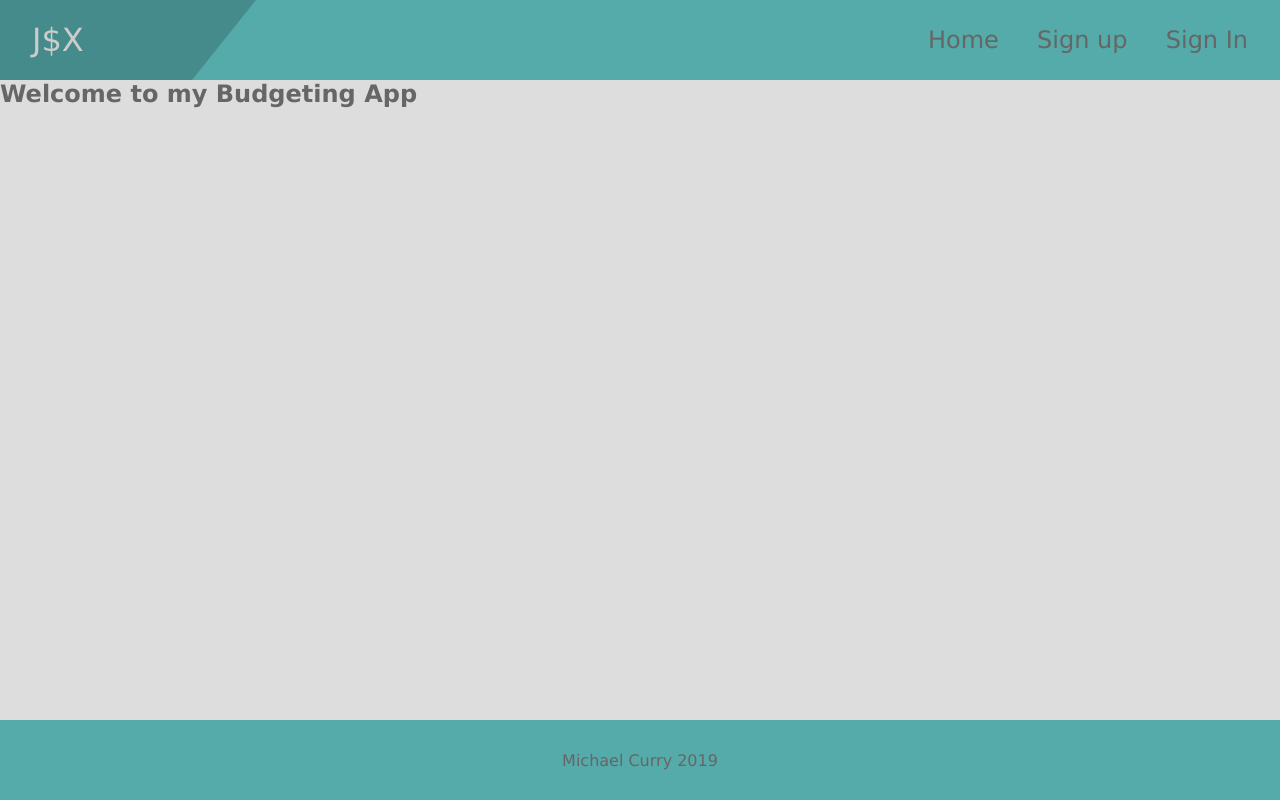
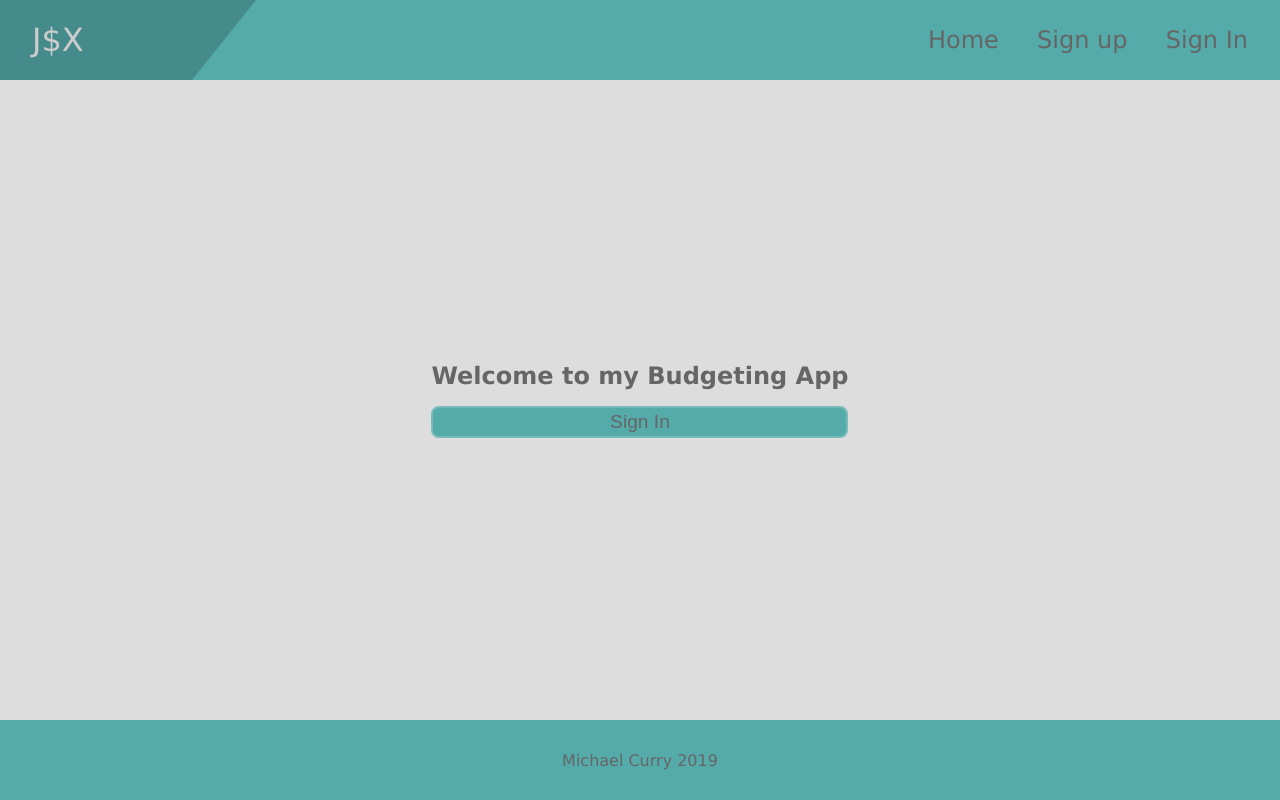
Before and after one commit to cryptofool13/budget-app, a React app in the folder client/: page / in a window 1280 px wide. Built offline with nearby package versions, Linux system fonts and the light colour scheme.

Commit message:
added welcome and signin/out animations

```diff
--- a/client/src/js/components/auth/Signin.jsx
+++ b/client/src/js/components/auth/Signin.jsx
@@ -11,17 +11,21 @@ class Signin extends Component {
   onSubmit = formProps => {
     // this.props.setuser();
     this.props.signin(formProps, () => {
-      this.props.history.push("/home");
+      document.getElementById("form").classList.toggle("fading-out");
+      setTimeout(() => {
+        this.props.history.push("/home");
+      }, 350);
     });
   };
   componentDidMount() {
     this.props.resetAuthError();
+    document.getElementById("form").classList.toggle("fading-in");
   }
   render() {
     const { handleSubmit } = this.props;
     return (
       <main>
-        <section className="form">
+        <section id="form" className="form">
           <div className="form-header">Sign Back In</div>
 
           <form onSubmit={handleSubmit(this.onSubmit)}>
--- a/client/src/js/components/auth/Signup.jsx
+++ b/client/src/js/components/auth/Signup.jsx
@@ -9,17 +9,21 @@ import "../../../styles/form.scss";
 class Signup extends Component {
   onSubmit = formProps => {
     this.props.signup(formProps, () => {
-      this.props.history.push("/home");
+      document.getElementById("form").classList.toggle("fading-out");
+      setTimeout(() => {
+        this.props.history.push("/home");
+      }, 350);
     });
   };
   componentDidMount() {
     this.props.resetAuthError();
+    document.getElementById("form").classList.toggle("fading-in");
   }
   render() {
     const { handleSubmit } = this.props;
     return (
       <main>
-        <section className="form">
+        <section id="form" className="form">
           <div className="form-header">Sign Up Today</div>
 
           <form onSubmit={handleSubmit(this.onSubmit)}>
--- a/client/src/js/components/presentational/Welcome.jsx
+++ b/client/src/js/components/presentational/Welcome.jsx
@@ -1,12 +1,37 @@
 import React from "react";
 import { Link } from "react-router-dom";
 
-const Welcome = () => {
-  return (
-    <div className="main">
-      <h2>Welcome to my Budgeting App</h2>
-    </div>
-  );
-};
+import "../../../styles/welcome.scss";
+
+class Welcome extends React.Component {
+  constructor(props) {
+    super(props);
+
+    this.handleClick = this.handleClick.bind(this);
+  }
+  componentDidMount() {
+    document.getElementById("wrapper").classList.toggle("fading-in");
+  }
+  handleClick() {
+    const wrapper = document
+      .getElementById("wrapper")
+      .classList.toggle("fading-out");
+    setTimeout(() => {
+      this.props.history.push("/signin");
+    }, 350);
+  }
+  render() {
+    return (
+      <main className="main">
+        <div id="wrapper">
+          <h2>Welcome to my Budgeting App</h2>
+          <button onClick={this.handleClick} className="welcome-signin">
+            Sign In
+          </button>
+        </div>
+      </main>
+    );
+  }
+}
 
 export default Welcome;
--- a/client/src/styles/form.scss
+++ b/client/src/styles/form.scss
@@ -62,3 +62,31 @@ fieldset {
     width: 100%;
   }
 }
+
+@keyframes fadeout {
+  0% {
+    transform: scale3d(1, 1, 1) translateY(0);
+    opacity: 1;
+  }
+  100% {
+    transform: scale3d(0.4, 0.4, 1.4) translateY(-7rem);
+    opacity: 0;
+  }
+}
+
+@keyframes fadein {
+  0% {
+    transform: scale3d(1.5, 1.5, 1.5) translateY(9rem);
+    opacity: 0.5;
+  }
+  100% {
+    transform: scale3d(1, 1, 1) translateY(0);
+    opacity: 1;
+  }
+}
+section.fading-in {
+  animation: fadein 0.5s ease-out;
+}
+section.fading-out {
+  animation: fadeout 0.3s ease-in forwards;
+}
--- /dev/null
+++ b/client/src/styles/welcome.scss
@@ -0,0 +1,67 @@
+@import "themeColors";
+
+@keyframes fadein {
+  0% {
+    transform: scale3d(2, 2, 12) translateY(10rem);
+    opacity: 0.5;
+  }
+  100% {
+    transform: scale3d(1, 1, 1) translateY(0);
+    opacity: 1;
+  }
+}
+
+#wrapper.fading-in {
+  animation: fadein 0.5s ease-out;
+}
+
+@keyframes fadeout {
+  0% {
+    transform: scale3d(1, 1, 1) translateY(0);
+    opacity: 1;
+  }
+  100% {
+    transform: scale3d(0.4, 0.4, 1.4) translateY(-7rem);
+    opacity: 0;
+  }
+}
+
+@keyframes btn {
+  0% {
+    opacity: 0;
+  }
+  100% {
+    opacity: 1;
+  }
+}
+
+.welcome-signin {
+  opacity: 0;
+  animation-name: btn;
+  animation-delay: 2s;
+  animation-duration: 0.3s;
+  animation-fill-mode: forwards;
+  margin-top: 1rem;
+  background-color: $themeColor-dark;
+  font-size: 1.2rem;
+  border: none;
+  width: 100%;
+  height: 2rem;
+  transition: all 0.25s;
+  border-radius: 0.5rem;
+  border: 2px lighten($color: $themeColor-dark, $amount: 10) solid;
+
+  &:hover {
+    background-color: lighten($color: $themeColor-dark, $amount: 5);
+    border-radius: 2rem;
+    letter-spacing: 0.2rem;
+  }
+  &:active {
+    letter-spacing: 0;
+    background-color: darken($color: $themeColor-dark, $amount: 10);
+  }
+}
+
+#wrapper.fading-out {
+  animation: fadeout 0.3s ease-in forwards;
+}
```
